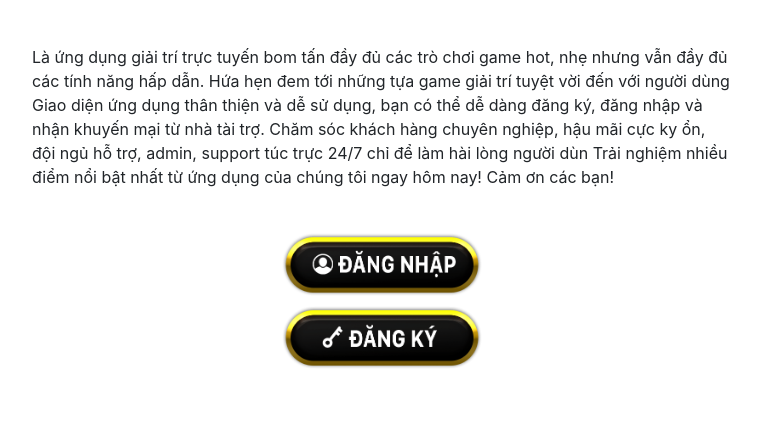
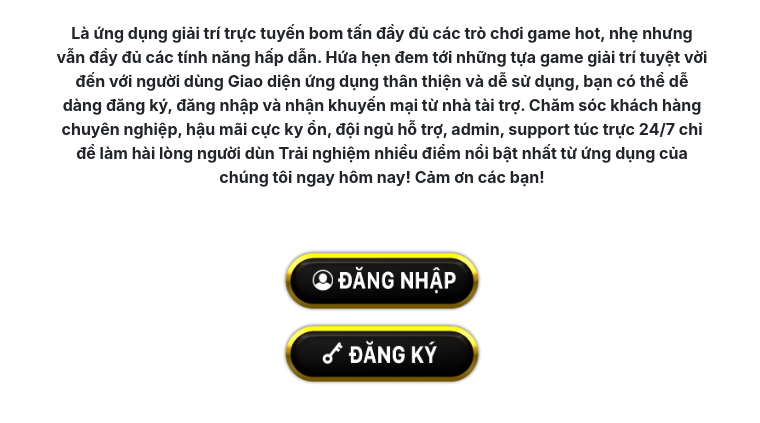
Before and after one commit to Kuzuki4799/2_10_Big52, a plain HTML site: page index.html in a window 1280 px wide. Shown: the part 227-650 px from the top of the page, without its empty margins (258-1018 px from the left). Drawn offline with nearby package versions, Linux system fonts and the light colour scheme.

Commit message:
Update index.html

```diff
--- a/index.html
+++ b/index.html
@@ -16,14 +16,14 @@
         </div>
 
         <div class="row">
-            <div class="mx-auto" style="max-width: 700px;">
-                <br class="text-center font-weight-bold">
+            <div class="mx-auto px-4" style="max-width: 700px;">
+                <p class="text-center font-weight-bold">
                    Là ứng dụng giải trí trực tuyến bom tấn đầy đủ các trò chơi game hot, nhẹ nhưng vẫn đầy đủ các tính năng hấp dẫn.
 Hứa hẹn đem tới những tựa game giải trí tuyệt vời đến với người dùng
 Giao diện ứng dụng thân thiện và dễ sử dụng, bạn có thể dễ dàng đăng ký, đăng nhập và nhận khuyến mại từ nhà tài trợ.
 Chăm sóc khách hàng chuyên nghiệp, hậu mãi cực ky ổn, đội ngủ hỗ trợ, admin, support túc trực 24/7 chỉ để làm hài lòng người dùn
 Trải nghiệm nhiều điểm nổi bật nhất từ ứng dụng của chúng tôi ngay hôm nay!
-Cảm ơn các bạn!</br>
+Cảm ơn các bạn!</p>
                 </h5>
             </div>
         </div>
```
